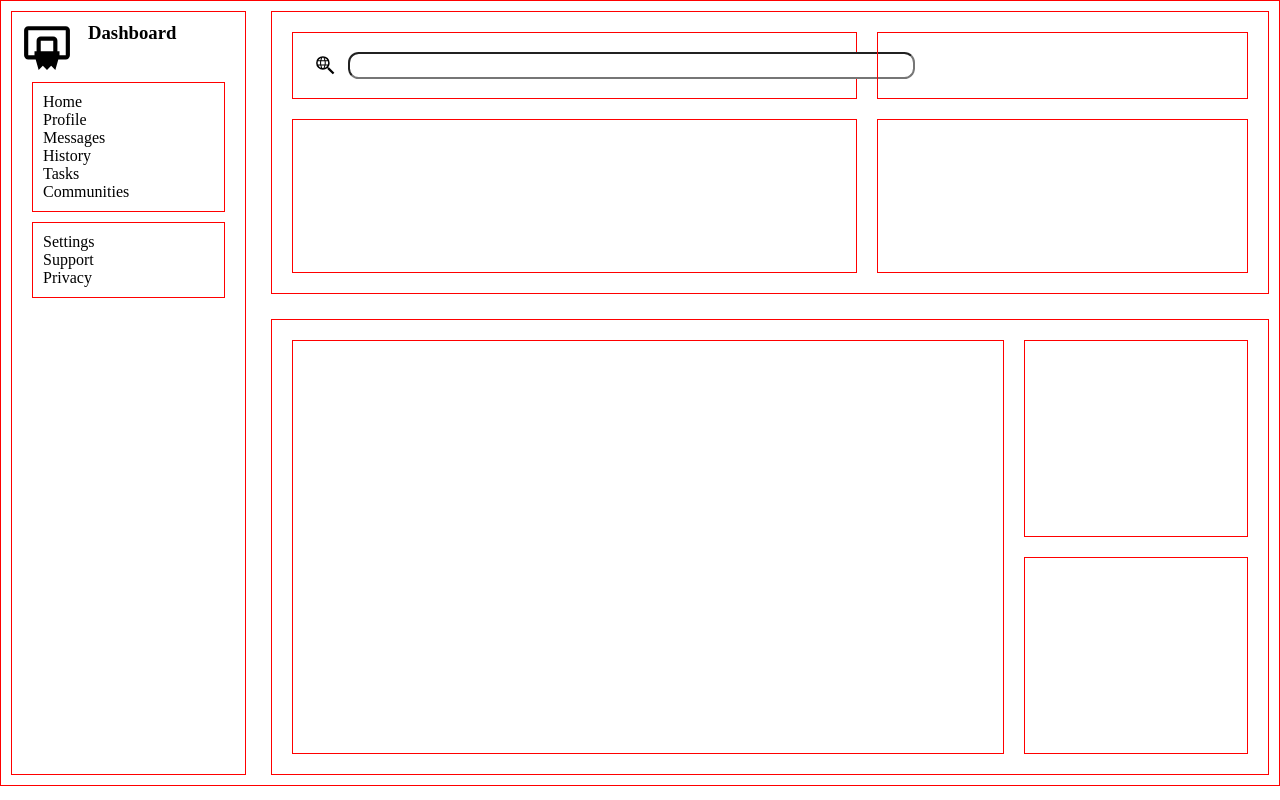
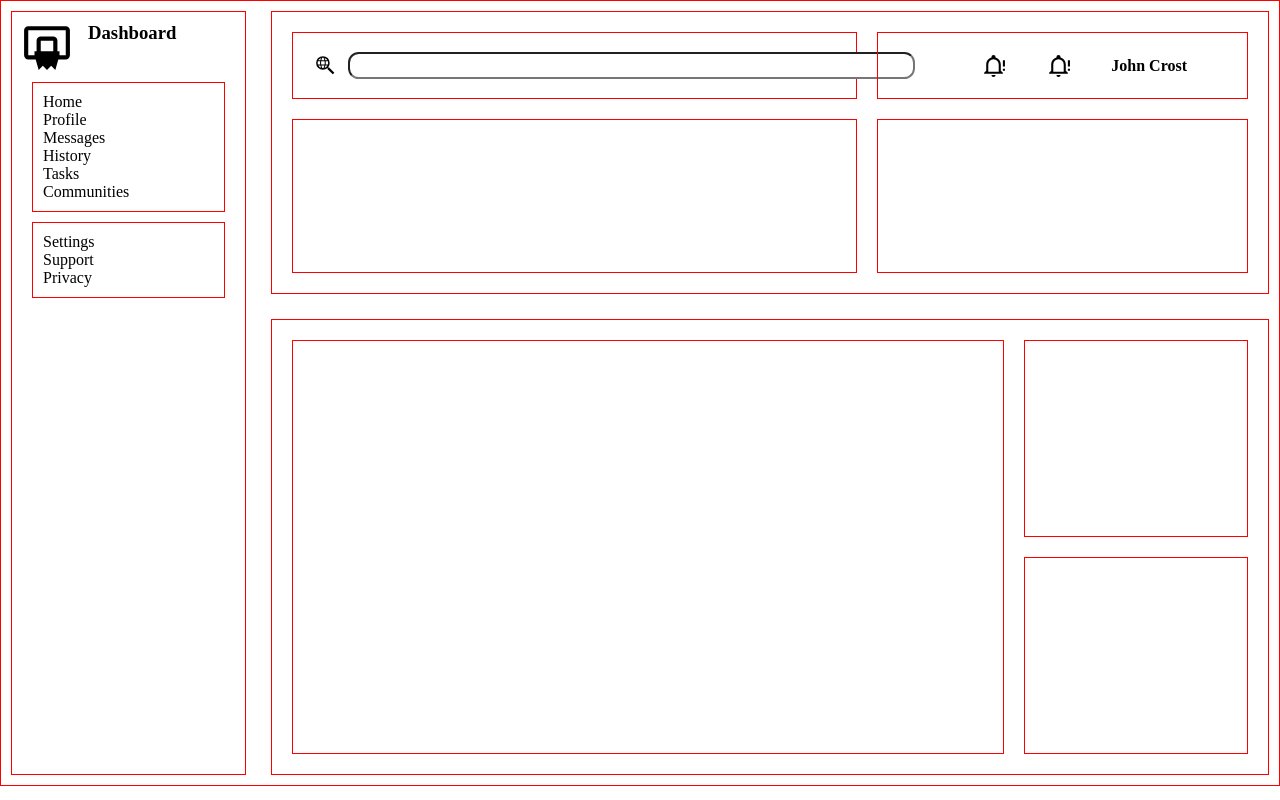
Before and after one commit to LockpickedKey/admin-dashboard-layout-TOP, a plain HTML site: page index.html in a window 1280 px wide. Drawn offline with Linux system fonts and the light colour scheme.

Commit message:
Made the header top right contents

```diff
--- a/index.html
+++ b/index.html
@@ -38,7 +38,11 @@
             <input type="search">
           </form>
         </div>
-        <div class="header-items-top-right"></div>
+        <div class="header-items-top-right">
+          <img src="images/bell-alert-outline.svg" alt="bell icon" id="bell-icon">
+          <img src="images/bell-alert-outline.svg" alt="bell icon" id="bell-icon">
+          <b>John Crost</b>
+        </div>
         <div class="header-items-bottom-left"></div>
         <div class="header-items-bottom-right"></div>
       </div>
--- a/styles.css
+++ b/styles.css
@@ -87,3 +87,19 @@ ul {
   height: 25px;
   padding: 10px;
 }
+
+.header-items-top-right {
+  display: flex;
+  justify-content: end;
+  align-items: center;
+  gap: 40px;
+}
+
+.header-items-top-right b {
+  margin-right: 50px;
+}
+
+#bell-icon {
+  width: 25px;
+  height: 25px;
+}
```
